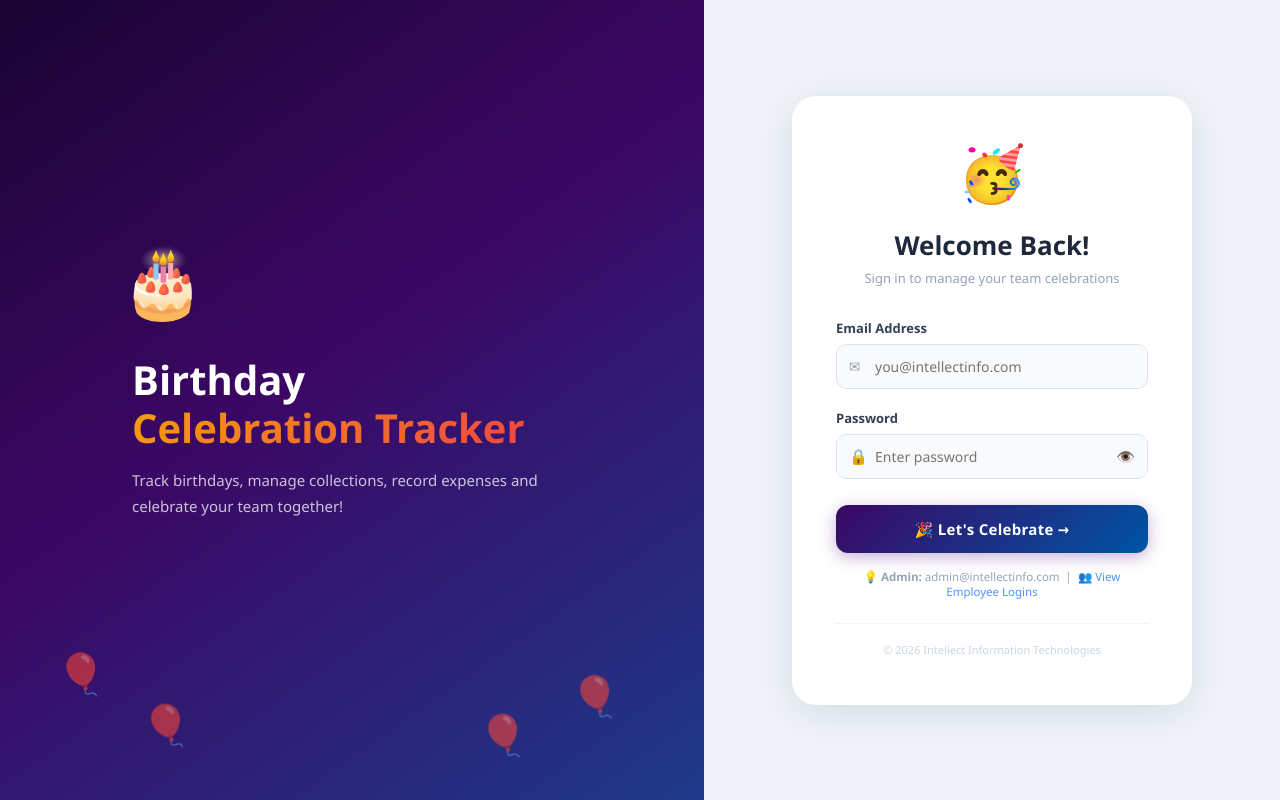
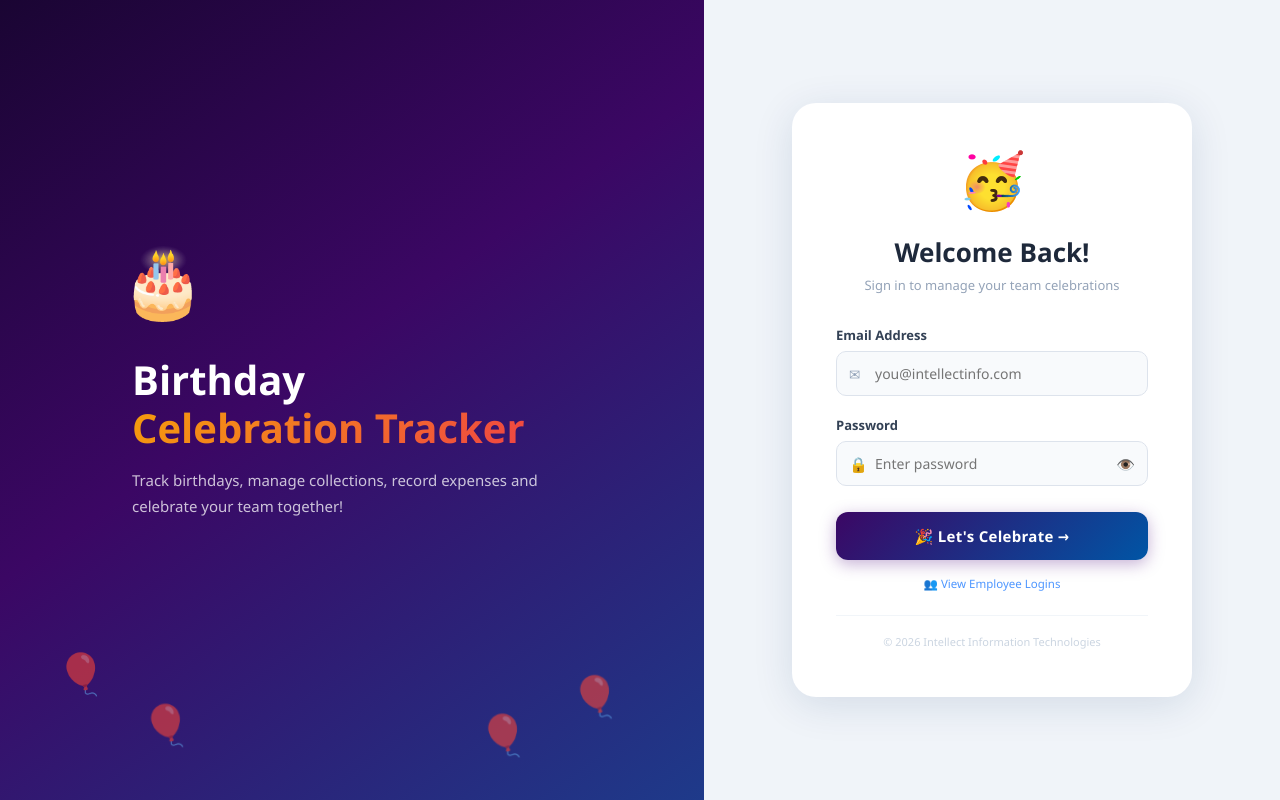
Before and after one commit to udaypedakota/birthday_tracker, an Angular app: page /login in a window 1280 px wide. Built offline with nearby package versions, Linux system fonts and the light colour scheme.

Commit message:
dates chnage and logins removed

```diff
--- a/src/app/login/login.html
+++ b/src/app/login/login.html
@@ -56,8 +56,6 @@
       <button class="login-btn" (click)="login()">🎉 Let's Celebrate →</button>
 
       <div class="hint">
-        💡 <b>Admin:</b> admin@intellectinfo.com
-        &nbsp;|&nbsp;
         <span style="cursor:pointer;color:#4d96ff;" (click)="showMemberList = !showMemberList">
           👥 {{ showMemberList ? 'Hide' : 'View' }} Employee Logins
         </span>
--- a/src/assets/data/events.json
+++ b/src/assets/data/events.json
@@ -15,7 +15,7 @@
   { "id": "ev014", "employeeId": "CBHYD640", "employeeName": "Karthik Jakkula",              "birthDate": "1994-02-17", "celebrationDate": "2026-02-17", "avatar": "assets/images/Karthk.png" },
   { "id": "ev015", "employeeId": "CBHYD642", "employeeName": "Siddi Amulya",                 "birthDate": "2000-05-01", "celebrationDate": "2026-05-01", "avatar": "assets/images/Amulya.jpeg" },
   { "id": "ev016", "employeeId": "CBHYD643", "employeeName": "Dilip Kumar Gurijala",         "birthDate": "2001-03-24", "celebrationDate": "2026-03-24", "avatar": "assets/images/Dileep gurjala.png" },
-  { "id": "ev017", "employeeId": "CBHYD644", "employeeName": "Kotturu Saikumar",             "birthDate": "1999-02-03", "celebrationDate": "2026-04-15", "avatar": "assets/images/sk.jpeg" },
+  { "id": "ev017", "employeeId": "CBHYD644", "employeeName": "Kotturu Saikumar",             "birthDate": "1999-02-03", "celebrationDate": "2026-02-03", "avatar": "assets/images/sk.jpeg" },
   { "id": "ev018", "employeeId": "CBHYD645", "employeeName": "Gedela Dileep Kumar",          "birthDate": "1998-08-13", "celebrationDate": "2026-06-17", "avatar": "assets/images/Dileep Gadala.png" },
   { "id": "ev019", "employeeId": "CBHYD646", "employeeName": "Laxmi Prasanna Kumar S",       "birthDate": "1998-09-10", "celebrationDate": "2026-09-10", "avatar": "assets/images/Prasanna.png" },
   { "id": "ev020", "employeeId": "CBHYD647", "employeeName": "Bagadi Jogarao",               "birthDate": "1998-01-18", "celebrationDate": "2026-01-18", "avatar": "assets/images/jogarao.png" },
```
